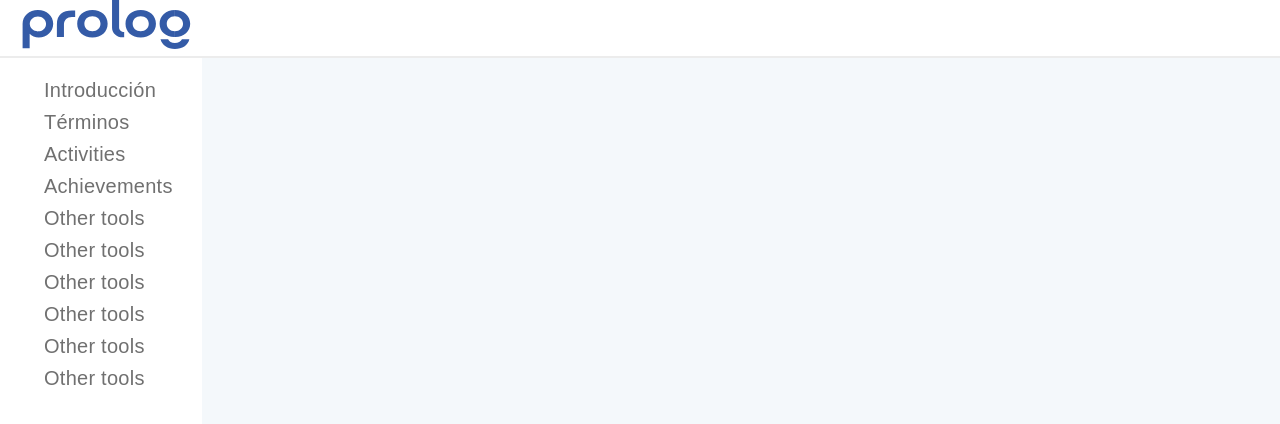
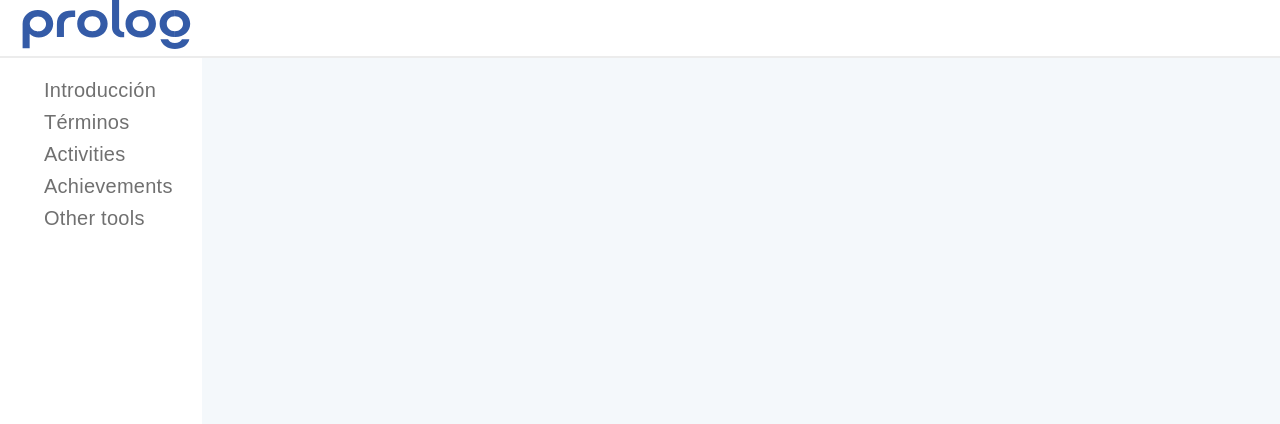
Before and after one commit to D4rd0/prolog-web-app, a React (Vite) app: page / in a window 1280 px wide. Shown: the top 424 px of the page. Built offline with nearby package versions, Linux system fonts and the light colour scheme.

Commit message:
test deleted

```diff
--- a/src/components/NavBar/components/NavBarComponents.tsx
+++ b/src/components/NavBar/components/NavBarComponents.tsx
@@ -96,46 +96,6 @@ export const NavBarComponents = () => {
               page="Other tools"
             />
           </li>
-
-          <li>
-            <ReusableNavLink
-              url="/tools"
-              filter={checks.tools}
-              page="Other tools"
-            />
-          </li>
-
-          <li>
-            <ReusableNavLink
-              url="/tools"
-              filter={checks.tools}
-              page="Other tools"
-            />
-          </li>
-
-          <li>
-            <ReusableNavLink
-              url="/tools"
-              filter={checks.tools}
-              page="Other tools"
-            />
-          </li>
-
-          <li>
-            <ReusableNavLink
-              url="/tools"
-              filter={checks.tools}
-              page="Other tools"
-            />
-          </li>
-
-          <li>
-            <ReusableNavLink
-              url="/tools"
-              filter={checks.tools}
-              page="Other tools"
-            />
-          </li>
         </ul>
     </div>
   );
```
